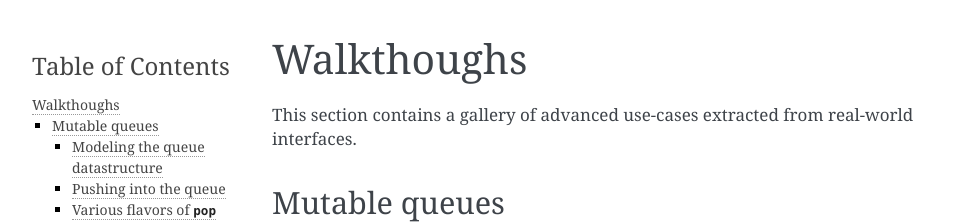
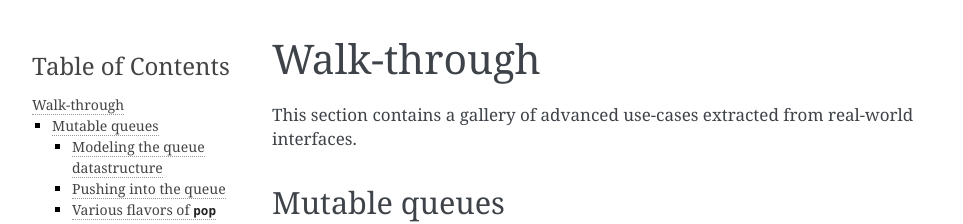
Before and after one commit to ocaml-gospel/gospel, a Sphinx documentation site: the page built from doc/walkthrough.rst, in a window 1280 px wide and 900 px high. Shown: the top 224 px of the window, without its empty margins (148-1111 px from the left). Built offline with Sphinx 7.4.7, drawn with Linux system fonts in a browser that asks for light colours; cross-references to code outside the pages are shown as plain code.

Commit message:
doc: more proof reading

```diff
--- a/doc/developers.rst
+++ b/doc/developers.rst
@@ -1,2 +1,6 @@
 Developers
 ==========
+
+If you are interested in using Gospel as a language for your tool (and
+possibly to use the OCaml API of Gospel), please
+`open a discussion <https://github.com/ocaml-gospel/gospel/discussions/new>`__.
--- a/doc/getting-started.rst
+++ b/doc/getting-started.rst
@@ -266,7 +266,7 @@
 This tutorial only covered very few features of Gospel. Please feel free to
 visit our other resources before getting started:
 
-- If you like to learn by example, the :doc:`walkthrough <walkthrough>` section
+- If you like to learn by example, the :doc:`walk-through <walkthrough>` section
   contains a gallery of more advanced use-cases extracted from real-world
   interfaces. Those should help you familiarize yourself with the process of
   formal specification.
--- a/doc/walkthrough.rst
+++ b/doc/walkthrough.rst
@@ -1,5 +1,5 @@
-Walkthoughs
-===========
+Walk-through
+============
 
 This section contains a gallery of advanced use-cases extracted from
 real-world interfaces.
```
